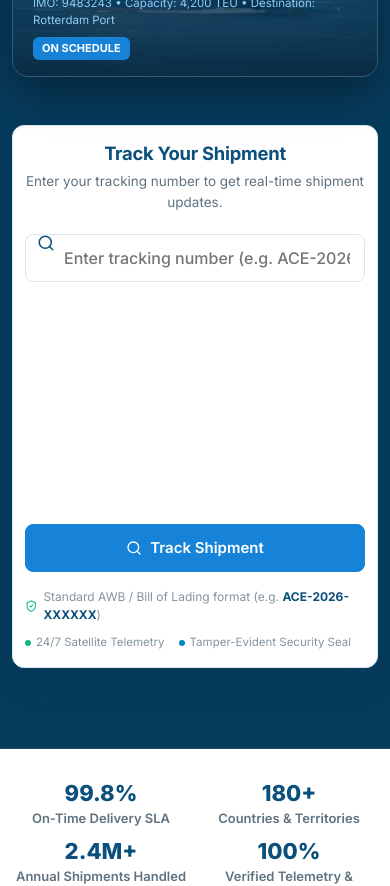
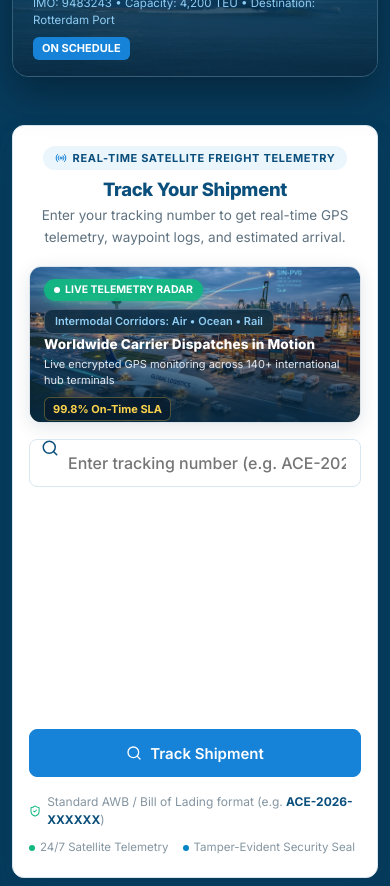
Before and after one commit to Oberon10/Ace-App, a React (Vite) app: page / in a window 390 px wide. Shown: the part 880-1766 px from the top of the page. Built offline with nearby package versions, Linux system fonts and the light colour scheme.

Commit message:
feat(ui): add lively cargo telemetry visual banner inside tracking card for mobile

```diff
--- a/src/views/HomeView.jsx
+++ b/src/views/HomeView.jsx
@@ -17,7 +17,8 @@ import {
   FileText,
   Anchor,
   Compass,
-  RefreshCw
+  RefreshCw,
+  Radio
 } from 'lucide-react';
 import TestimonialsSection from '../components/TestimonialsSection';
 
@@ -289,20 +290,98 @@ export default function HomeView({ setView, onSearchTracking }) {
               SECTION 8: TRACKING COMPONENT (Prominent Card)
               =================================================== */}
           <div style={{ maxWidth: '960px', margin: '0 auto' }}>
-            <div className="ace-card" style={{
+            <div className="ace-card home-tracking-card" style={{
               backgroundColor: 'var(--color-white)',
               boxShadow: 'var(--shadow-elevated)',
               border: '1px solid var(--color-border)',
-              padding: '32px 28px',
+              padding: '28px 24px',
               borderRadius: '16px'
             }}>
-              <div style={{ textAlign: 'center', marginBottom: '20px' }}>
-                <h3 style={{ fontSize: '20px', color: 'var(--color-primary-blue)', fontWeight: 700, marginBottom: '6px' }}>
+              <div style={{ textAlign: 'center', marginBottom: '18px' }}>
+                <div style={{
+                  display: 'inline-flex',
+                  alignItems: 'center',
+                  gap: '6px',
+                  backgroundColor: 'var(--color-light-blue)',
+                  padding: '4px 12px',
+                  borderRadius: '20px',
+                  fontSize: '11px',
+                  fontWeight: 700,
+                  color: 'var(--color-primary-blue)',
+                  textTransform: 'uppercase',
+                  letterSpacing: '0.06em',
+                  marginBottom: '8px'
+                }}>
+                  <Radio size={12} color="var(--color-bright-action)" className="animate-pulse" />
+                  <span>Real-Time Satellite Freight Telemetry</span>
+                </div>
+                <h3 style={{ fontSize: '22px', color: 'var(--color-primary-blue)', fontWeight: 800, marginBottom: '4px' }}>
                   Track Your Shipment
                 </h3>
                 <p style={{ fontSize: '13.5px', color: 'var(--text-secondary)' }}>
-                  Enter your tracking number to get real-time shipment updates.
+                  Enter your tracking number to get real-time GPS telemetry, waypoint logs, and estimated arrival.
                 </p>
+              </div>
+
+              {/* Lively Logistics Telemetry Showcase Visual Banner */}
+              <div className="tracking-card-visual-banner">
+                <img
+                  src="/images/cargo-tracking-banner.jpg"
+                  alt="Live Global Air and Sea Freight Operations"
+                />
+                <div className="tracking-card-visual-overlay">
+                  <div style={{ display: 'flex', justifyContent: 'space-between', alignItems: 'center', flexWrap: 'wrap', gap: '8px' }}>
+                    <span style={{
+                      backgroundColor: 'rgba(16, 185, 129, 0.92)',
+                      color: '#FFFFFF',
+                      fontSize: '10.5px',
+                      fontWeight: 700,
+                      padding: '3px 10px',
+                      borderRadius: '12px',
+                      display: 'inline-flex',
+                      alignItems: 'center',
+                      gap: '5px',
+                      boxShadow: '0 2px 8px rgba(16, 185, 129, 0.4)'
+                    }}>
+                      <span style={{ width: '6px', height: '6px', borderRadius: '50%', backgroundColor: '#FFFFFF', display: 'inline-block' }} />
+                      LIVE TELEMETRY RADAR
+                    </span>
+                    <span style={{
+                      backgroundColor: 'rgba(7, 42, 66, 0.8)',
+                      color: '#90CDF4',
+                      fontSize: '11px',
+                      fontWeight: 600,
+                      padding: '3px 10px',
+                      borderRadius: '8px',
+                      backdropFilter: 'blur(6px)',
+                      border: '1px solid rgba(255, 255, 255, 0.2)'
+                    }}>
+                      Intermodal Corridors: Air • Ocean • Rail
+                    </span>
+                  </div>
+
+                  <div style={{ display: 'flex', justifyContent: 'space-between', alignItems: 'flex-end', flexWrap: 'wrap', gap: '8px' }}>
+                    <div>
+                      <div style={{ fontSize: '13.5px', fontWeight: 800, color: '#FFFFFF', letterSpacing: '0.01em' }}>
+                        Worldwide Carrier Dispatches in Motion
+                      </div>
+                      <div style={{ fontSize: '11px', color: '#E2E8F0', marginTop: '2px' }}>
+                        Live encrypted GPS monitoring across 140+ international hub terminals
+                      </div>
+                    </div>
+                    <span style={{
+                      fontSize: '11px',
+                      color: '#FCD34D',
+                      fontWeight: 700,
+                      backgroundColor: 'rgba(7, 26, 43, 0.75)',
+                      padding: '3px 8px',
+                      borderRadius: '6px',
+                      border: '1px solid rgba(252, 211, 77, 0.3)'
+                    }}>
+                      99.8% On-Time SLA
+                    </span>
+                  </div>
+                </div>
               </div>
 
               <form onSubmit={handleTrackSubmit} style={{ display: 'flex', gap: '10px', flexWrap: 'wrap' }} className="hero-track-form">
@@ -654,6 +733,33 @@ export default function HomeView({ setView, onSearchTracking }) {
       </section>
 
       <style>{`
+        .tracking-card-visual-banner {
+          position: relative;
+          border-radius: 12px;
+          overflow: hidden;
+          margin-bottom: 22px;
+          border: 1px solid rgba(14, 76, 119, 0.15);
+          box-shadow: 0 4px 18px rgba(7, 42, 66, 0.12);
+        }
+        .tracking-card-visual-banner img {
+          width: 100%;
+          height: 190px;
+          object-fit: cover;
+          display: block;
+          transition: transform 0.4s ease;
+        }
+        .tracking-card-visual-banner:hover img {
+          transform: scale(1.02);
+        }
+        .tracking-card-visual-overlay {
+          position: absolute;
+          inset: 0;
+          background: linear-gradient(to top, rgba(7, 42, 66, 0.92) 0%, rgba(7, 42, 66, 0.35) 55%, transparent 100%);
+          display: flex;
+          flex-direction: column;
+          justify-content: space-between;
+          padding: 16px 20px;
+        }
         .services-multi-grid {
           display: grid;
           grid-template-columns: repeat(6, 1fr);
@@ -679,6 +785,18 @@ export default function HomeView({ setView, onSearchTracking }) {
           }
         }
         @media (max-width: 640px) {
+          .home-tracking-card {
+            padding: 20px 16px !important;
+          }
+          .tracking-card-visual-banner {
+            margin-bottom: 16px;
+          }
+          .tracking-card-visual-banner img {
+            height: 155px;
+          }
+          .tracking-card-visual-overlay {
+            padding: 12px 14px;
+          }
           .services-multi-grid {
             grid-template-columns: 1fr !important;
           }
--- a/src/views/TrackingView.jsx
+++ b/src/views/TrackingView.jsx
@@ -184,6 +184,67 @@ export default function TrackingView({
             <p style={{ fontSize: '14.5px', color: 'var(--text-secondary)', maxWidth: '640px', margin: '0 auto' }}>
               Enter your official Air Waybill (AWB), Ocean Bill of Lading, or ACE Consignment reference to access live telemetry and milestone records.
             </p>
+          </div>
+
+          {/* Lively Telemetry Visual Banner */}
+          <div className="tracking-card-visual-banner" style={{ maxWidth: '860px', margin: '0 auto 20px' }}>
+            <img
+              src="/images/cargo-tracking-banner.jpg"
+              alt="Active Air and Sea Telemetry Operations"
+            />
+            <div className="tracking-card-visual-overlay">
+              <div style={{ display: 'flex', justifyContent: 'space-between', alignItems: 'center', flexWrap: 'wrap', gap: '8px' }}>
+                <span style={{
+                  backgroundColor: 'rgba(16, 185, 129, 0.92)',
+                  color: '#FFFFFF',
+                  fontSize: '10.5px',
+                  fontWeight: 700,
+                  padding: '3px 10px',
+                  borderRadius: '12px',
+                  display: 'inline-flex',
+                  alignItems: 'center',
+                  gap: '5px',
+                  boxShadow: '0 2px 8px rgba(16, 185, 129, 0.4)'
+                }}>
+                  <span style={{ width: '6px', height: '6px', borderRadius: '50%', backgroundColor: '#FFFFFF', display: 'inline-block' }} />
+                  SATELLITE TELEMETRY ACTIVE
+                </span>
+                <span style={{
+                  backgroundColor: 'rgba(7, 42, 66, 0.8)',
+                  color: '#90CDF4',
+                  fontSize: '11px',
+                  fontWeight: 600,
+                  padding: '3px 10px',
+                  borderRadius: '8px',
+                  backdropFilter: 'blur(6px)',
+                  border: '1px solid rgba(255, 255, 255, 0.2)'
+                }}>
+                  Worldwide Radar: 140+ Gateway Terminals
+                </span>
+              </div>
+
+              <div style={{ display: 'flex', justifyContent: 'space-between', alignItems: 'flex-end', flexWrap: 'wrap', gap: '8px' }}>
+                <div>
+                  <div style={{ fontSize: '13.5px', fontWeight: 800, color: '#FFFFFF' }}>
+                    Air, Ocean & Intermodal Freight Telemetry
+                  </div>
+                  <div style={{ fontSize: '11px', color: '#E2E8F0', marginTop: '2px' }}>
+                    Continuous GPS tracking, temperature monitoring & blockchain chain of custody
+                  </div>
+                </div>
+                <span style={{
+                  fontSize: '11px',
+                  color: '#FCD34D',
+                  fontWeight: 700,
+                  backgroundColor: 'rgba(7, 26, 43, 0.75)',
+                  padding: '3px 8px',
+                  borderRadius: '6px',
+                  border: '1px solid rgba(252, 211, 77, 0.3)'
+                }}>
+                  99.8% On-Time SLA
+                </span>
+              </div>
+            </div>
           </div>
 
           <form onSubmit={handleSearchSubmit} style={{ display: 'flex', gap: '10px', flexWrap: 'wrap', maxWidth: '860px', margin: '0 auto' }}>
@@ -974,12 +1035,48 @@ export default function TrackingView({
       </div>
 
       <style>{`
+        .tracking-card-visual-banner {
+          position: relative;
+          border-radius: 12px;
+          overflow: hidden;
+          margin-bottom: 22px;
+          border: 1px solid rgba(14, 76, 119, 0.15);
+          box-shadow: 0 4px 18px rgba(7, 42, 66, 0.12);
+        }
+        .tracking-card-visual-banner img {
+          width: 100%;
+          height: 190px;
+          object-fit: cover;
+          display: block;
+          transition: transform 0.4s ease;
+        }
+        .tracking-card-visual-banner:hover img {
+          transform: scale(1.02);
+        }
+        .tracking-card-visual-overlay {
+          position: absolute;
+          inset: 0;
+          background: linear-gradient(to top, rgba(7, 42, 66, 0.92) 0%, rgba(7, 42, 66, 0.35) 55%, transparent 100%);
+          display: flex;
+          flex-direction: column;
+          justify-content: space-between;
+          padding: 16px 20px;
+        }
         @media (max-width: 880px) {
           .tracking-grid {
             grid-template-columns: 1fr !important;
           }
         }
         @media (max-width: 640px) {
+          .tracking-card-visual-banner {
+            margin-bottom: 16px;
+          }
+          .tracking-card-visual-banner img {
+            height: 155px;
+          }
+          .tracking-card-visual-overlay {
+            padding: 12px 14px;
+          }
           .tracking-milestones-grid {
             display: flex !important;
             overflow-x: auto !important;
```
Also changed, not shown: public/images/cargo-tracking-banner.jpg (added).
